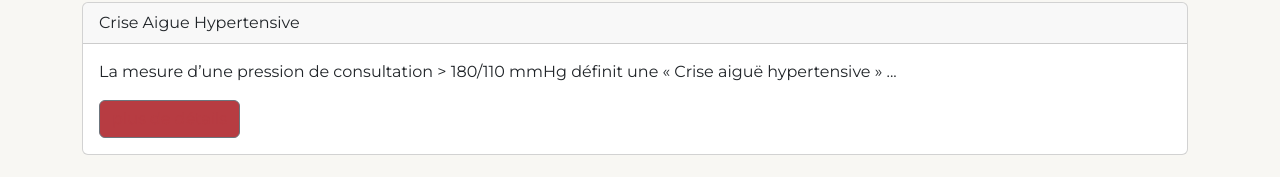
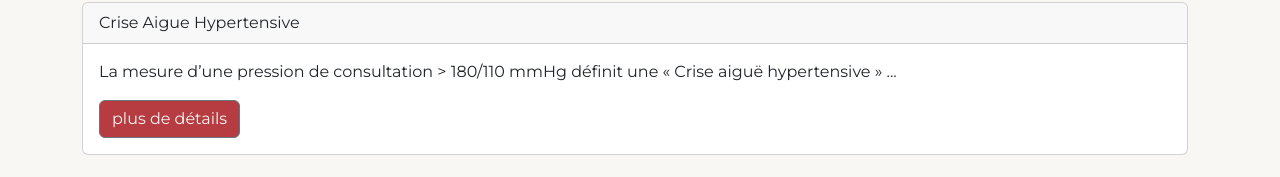
Before and after one commit to aaiaa-1/med.github.io, a website: page algorithmes.html in a window 1280 px wide. In both pictures the pointer is over the link 169 px from the left and 513 px from the top of the page. Shown: the part 395-572 px from the top of the page. Drawn offline with nearby package versions, Linux system fonts and the light colour scheme.

Commit message:
Update style.css

```diff
--- a/style.css
+++ b/style.css
@@ -209,5 +209,5 @@ height: 100%;
     color:#b73c42 !important;
 }
 .card a:hover{
-    color:#F8F7F3;
+    color:#F8F7F3 !important;
 }
```
